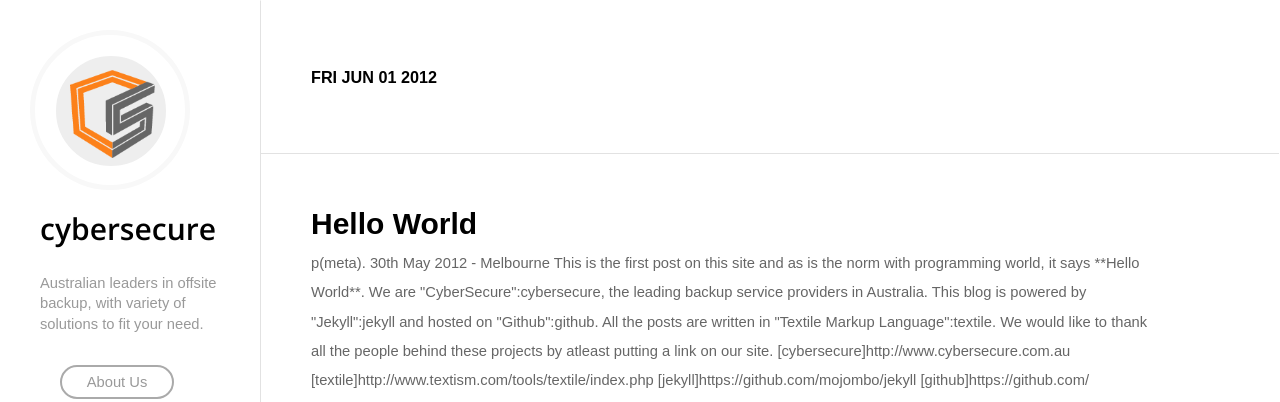
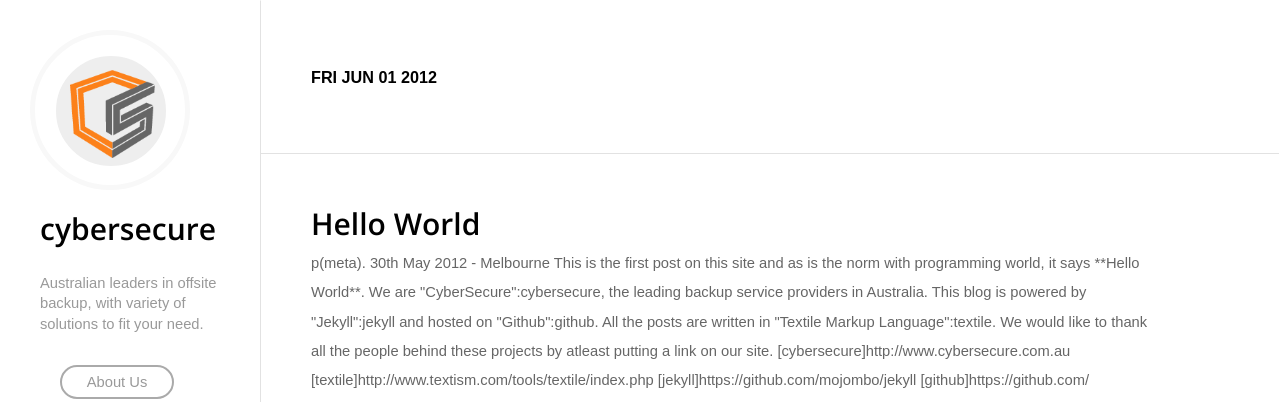
Before and after one commit to cybersecure/blog, a Jekyll site: the page built from index.html, in a window 1280 px wide. Shown: the top 402 px of the page. Built offline with Jekyll 4.4.1, drawn with Linux system fonts in a browser that asks for light colours; nearby versions of some CDN libraries; Markdown is read by kramdown in place of the engine named in the settings; comment, search, counter and statistics services are not loaded.

Commit message:
Fix the header font

```diff
--- a/_sass/style.scss
+++ b/_sass/style.scss
@@ -202,7 +202,7 @@
                 font-size: 30px;
                 color: black;
                 text-decoration: none;
-                font-family: 'ff-meta-web-pro',sans-serif;
+                font-family: 'Open Sans',sans-serif;
                 font-weight: 700;
                 margin-bottom: 5px;
                 padding-bottom: 5px;
--- a/css/style.css
+++ b/css/style.css
@@ -213,7 +213,7 @@
   font-size: 30px;
   color: black;
   text-decoration: none;
-  font-family: 'ff-meta-web-pro',sans-serif;
+  font-family: 'Open Sans',sans-serif;
   font-weight: 700;
   margin-bottom: 5px;
   padding-bottom: 5px;
```
